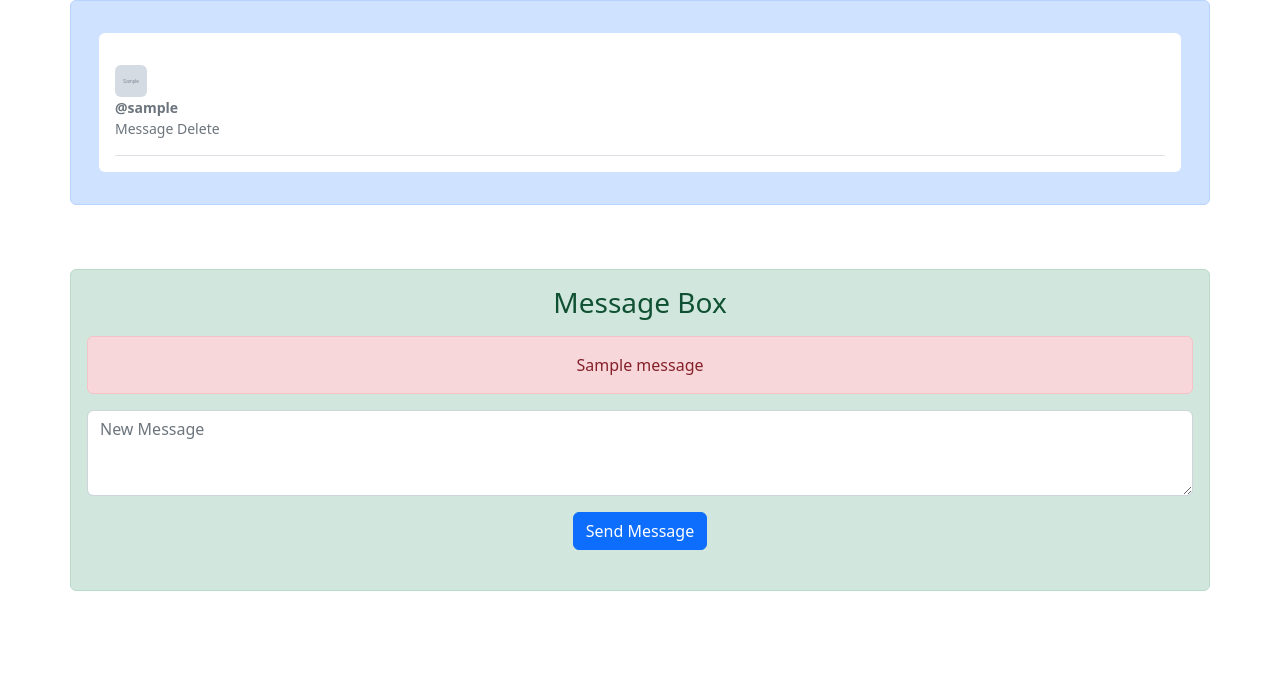
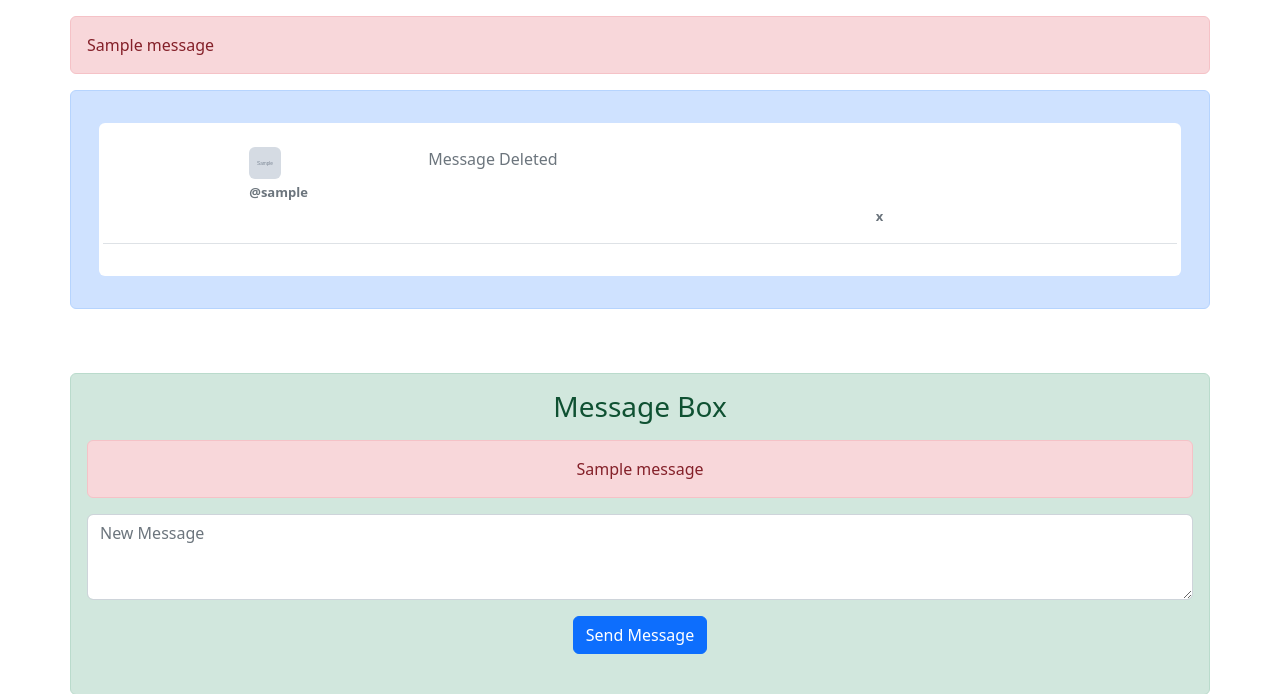
Before and after one commit to jimmy0412/AD_website, a Flask app: page /message_board in a window 1280 px wide. Shown: the part 56-750 px from the top of the page. Before the commit the page ends 647 px from the top, so only its background shows below. Run offline with Flask 3, Linux system fonts and the light colour scheme; tables that the repository leaves empty hold one stand-in row (values such as "Sample post"); grey boxes marked "Sample" are stand-in pictures; one stand-in notice (Sample message) is shown; some libraries are stand-ins or nearby versions.

Commit message:
edition 1 board.html update

```diff
--- a/app/app.py
+++ b/app/app.py
@@ -5,7 +5,8 @@ import pandas as pd
 import os
 import json
 import re
-
+import random
+import string
 app = Flask(__name__)
 app.secret_key = os.urandom(32)
 
@@ -14,9 +15,13 @@ app.secret_key = os.urandom(32)
 #############
 
 # ref : https://stackabuse.com/using-sqlalchemy-with-flask-and-postgresql/
+sql_url = os.environ['SQLALCHEMY_DATABASE_URI']
 app.config['SQLALCHEMY_TRACK_MODIFICATIONS'] = True
-app.config['SQLALCHEMY_DATABASE_URI'] = os.environ['SQLALCHEMY_DATABASE_URI']
+app.config['SQLALCHEMY_DATABASE_URI'] = sql_url
+#app.config['SQLALCHEMY_DATABASE_URI'] = os.environ['SQLALCHEMY_DATABASE_URI']
 db = SQLAlchemy(app)
+
+max_len = 25
 
 ### setup timezone
 from datetime import datetime, timezone, timedelta
@@ -39,9 +44,9 @@ class User(db.Model):
     __tablename__ = 'users'
 
     id = db.Column(db.Integer, primary_key=True,autoincrement=True)
-    username = db.Column(db.String(30),unique=True,nullable=False)
-    password = db.Column(db.String(30),nullable=False)
-    img_name = db.Column(db.String(50),nullable=False)
+    username = db.Column(db.String(max_len),unique=True,nullable=False)
+    password = db.Column(db.String(max_len),nullable=False)
+    img_name = db.Column(db.String(128),nullable=False)
 
     def __init__(self,username,password):
         self.username = username
@@ -52,9 +57,9 @@ class Message(db.Model):
     __tablename__ = 'message'
 
     id = db.Column(db.Integer, primary_key=True,autoincrement=True)
-    message = db.Column(db.String(256),nullable=False)
+    message = db.Column(db.String(1024),nullable=False)
     is_deleted = db.Column(db.Boolean)
-    timestamp =  db.Column(db.String(256),nullable=False)
+    timestamp =  db.Column(db.String(30),nullable=False)
     uid = db.Column(db.Integer, db.ForeignKey('users.id'))
     user = db.relationship('User')
 
@@ -101,8 +106,13 @@ def login():
     def is_only_number_letter(username,password):
         return regex.match(username) and  regex.match(password)
 
+    def is_max_len(username,password):
+        return len(username) > max_len or len(password) > max_len
+
     username = request.form.get('username')
     password = request.form.get('password')
+
+
 
     user = User.query.filter_by(username=username).first()
     ## user don't exits
@@ -116,6 +126,9 @@ def login():
             flash("Only numbers, letters and dashes are allowed")
             return redirect("/create_user")
 
+        if is_max_len(username,password) :
+            flash(f"Exceed Max Length {max_len}")
+            return redirect("/create_user")
         ### create user to db
         new_user = User(username,password)
         db.session.add(new_user)
@@ -143,7 +156,7 @@ def logout():
 
 @app.route('/user')
 def user():
-    engine = create_engine(os.environ['SQLALCHEMY_DATABASE_URI'], echo = False)
+    engine = create_engine(sql_url, echo = False)
     user_table = pd.read_sql_table(table_name="users", con=engine)
     result = user_table[["id","username"]].to_json(orient="records")
     parsed = json.loads(result)
@@ -271,8 +284,14 @@ def uploader():
         flash('Please upload jpg or png image')
         return redirect('/upload_img')
 
+    ## If same filename/ then change upload filename like add some random bytes
     filename = secure_filename(file.filename)
     filepath = os.path.join(app.config['UPLOAD_PATH'],filename)
+
+    while os.path.isfile(filepath) :
+        filename = ''.join(random.choice(string.ascii_letters) for _ in range(4)) + filename
+        filepath = os.path.join(app.config['UPLOAD_PATH'],filename)
+
     file.save(filepath)
 
     ##  add filename to user db
@@ -297,7 +316,7 @@ def bbbbb():
 @app.route('/check_user_db_fjkdlsjflkdsjflkjdslkfjldskjfldsk')
 def check_user_db():
     #ref https://stackoverflow.com/questions/38151817/sqlalchemy-print-contents-of-table
-    engine = create_engine(os.environ['SQLALCHEMY_DATABASE_URI'], echo = False)
+    engine = create_engine(sql_url, echo = False)
     user_table = pd.read_sql_table(table_name="users", con=engine)
     result = user_table.to_json(orient="records")
     parsed = json.loads(result)
@@ -307,7 +326,7 @@ def check_user_db():
 @app.route('/check_message_db_fklsdkjflkjdsflkjdlsf')
 def check_message_db():
     #ref https://stackoverflow.com/questions/38151817/sqlalchemy-print-contents-of-table
-    engine = create_engine(os.environ['SQLALCHEMY_DATABASE_URI'], echo = False)
+    engine = create_engine(sql_url, echo = False)
     user_table = pd.read_sql_table(table_name="message", con=engine)
     result = user_table.to_json(orient="records")
     parsed = json.loads(result)
--- a/app/templates/board.html
+++ b/app/templates/board.html
@@ -2,6 +2,13 @@
 {% autoescape true %}
 
 
+<div class="box my-3 ">
+    {% with messages = get_flashed_messages() %} {% if messages %}
+    <div class="container-sm alert alert-danger" role="alert">
+        {{ messages[0] }}
+    </div>
+    {% endif %} {% endwith %}
+</div>
 <div class="container-sm  alert alert-primary ">
     <main role="main" class="container bootdey.com">
         {% for message in message_list %}
@@ -10,25 +17,41 @@
         {% if message.user.username == session['username'] %}
 
         <div class="my-3 p-3 bg-white rounded box-shadow">
-            <div class="media text-muted pt-3">
-                <div class="row justify-content-between">
-                    <div class="col-4">
-                        <img src="{{url_for('static',filename='img/' + message.user.img_name)}}" alt="" class="mr-3 rounded" width="32" height="32">
+            <div class="media text-muted pt-2">
+                <div class="row justify-content-md-center">
+                    <div class="col-2">
+                        <div class="row">
+                            <div class="col-12">
+                                <img src="{{url_for('static',filename='img/' + message.user.img_name)}}" alt="" class="mr-3 rounded" width="32" height="32">
+                            </div>
+                            <div class="col">
+                                <strong class="d-block text-gray-dark"><font size="-1">@{{message.user.username}}</font></strong>
+                            </div>
+                        </div>
+
+
                     </div>
+                    <div class="col-5" style="word-wrap: break-word">{{message.message}}</div>
                     <div class="col-2">
                         <form action="/delete_message" method="post">
                             <input type="hidden" name="msg_id" value="{{message.id}}">
-                            <button class="btn btn-danger" role="button" style="--bs-btn-padding-y: .25rem; --bs-btn-padding-x: .5rem; --bs-btn-font-size: .75rem;"><i class="fa fa-trash"></i></button>
+                            <button class="btn btn-danger" role="button"
+                                style="--bs-btn-padding-y: .25rem; --bs-btn-padding-x: .5rem; --bs-btn-font-size: .75rem;"><i
+                                    class="fa fa-trash"></i></button>
                         </form>
+                        <strong class="d-block text-gray-dark"><font size="-1">{{message.timestamp}}</font></strong>
                     </div>
 
                 </div>
 
-                <p class="media-body pb-3 mb-0 small lh-125 border-bottom border-gray">
-                    <strong class="d-block text-gray-dark">@{{message.user.username}}</strong>
-                    {{message.message}}
-
-                </p>
+                <div class="row justify-content-md-center">
+                    <div class="col-2">
+                    </div>
+                    <div class="col-5" style="word-wrap: break-word"></div>
+                    <div class="col-2"></div>
+                    <p class="media-body pb-3 mb-0 small lh-125 border-bottom border-gray"></p>
+                    </p>
+                </div>
 
             </div>
 
@@ -37,14 +60,34 @@
         {% else %}
 
         <div class="my-3 p-3 bg-white rounded box-shadow">
-            <div class="media text-muted pt-3">
-                <img src="{{url_for('static',filename='img/' + message.user.img_name)}}" alt="" class="mr-2 rounded"
-                    width="32" height="32">
-                <p class="media-body pb-3 mb-0 small lh-125 border-bottom border-gray">
-                    <strong class="d-block text-gray-dark">@{{message.user.username}}</strong>
-                    {{message.message}}
-                </p>
+            <div class="media text-muted pt-2">
+                <div class="row justify-content-md-center">
+                    <div class="col-2">
+
+                        <div class="row">
+                            <div class="col-12">
+                                <img src="{{url_for('static',filename='img/' + message.user.img_name)}}" alt="" class="mr-3 rounded" width="32" height="32">
+                            </div>
+                            <div class="col">
+                                <strong class="d-block text-gray-dark"><font size="-1">@{{message.user.username}}</font></strong>
+                            </div>
+                        </div>
+                    </div>
+                    <div class="col-5" style="word-wrap: break-word">{{message.message}}</div>
+                    <div class="col-2"></div>
+                </div>
+
+                <div class="row justify-content-md-center">
+                    <div class="col-2">
+                    </div>
+                    <div class="col-5"></div>
+                    <div class="col-2"><strong class="d-block text-gray-dark"><font size="-1">{{message.timestamp}}</font></strong></div>
+                    <p class="media-body pb-3 mb-0 small lh-125 border-bottom border-gray"></p>
+                    </p>
+                </div>
+
             </div>
+
         </div>
 
         {% endif %}
@@ -52,14 +95,33 @@
         {% else %}
 
         <div class="my-3 p-3 bg-white rounded box-shadow">
-            <div class="media text-muted pt-3">
-                <img src="{{url_for('static',filename='img/' + message.user.img_name)}}" alt="" class="mr-2 rounded"
-                    width="32" height="32">
-                <p class="media-body pb-3 mb-0 small lh-125 border-bottom border-gray">
-                    <strong class="d-block text-gray-dark">@{{message.user.username}}</strong>
-                    Message Delete
-                </p>
+            <div class="media text-muted pt-2">
+                <div class="row justify-content-md-center">
+                    <div class="col-2">
+                        <div class="row">
+                            <div class="col-12">
+                                <img src="{{url_for('static',filename='img/' + message.user.img_name)}}" alt="" class="mr-3 rounded" width="32" height="32">
+                            </div>
+                            <div class="col">
+                                <strong class="d-block text-gray-dark"><font size="-1">@{{message.user.username}}</font></strong>
+                            </div>
+                        </div>
+                    </div>
+                    <div class="col-5" style="word-wrap: break-word" >Message Deleted</div>
+                    <div class="col-2"></div>
+                </div>
+                <div class="row justify-content-md-center">
+                    <div class="col-2">
+                    </div>
+                    <div class="col-5"></div>
+                    <div class="col-2"><strong class="d-block text-gray-dark"><font size="-1">{{message.timestamp}}</font></strong></div>
+                    <p class="media-body pb-3 mb-0 small lh-125 border-bottom border-gray"></p>
+                    </p>
+                </div>
+
+
             </div>
+
         </div>
 
 
@@ -93,6 +155,7 @@
         </div>
     </div>
 </div>
+
 {% endautoescape %}
 
 
--- a/app/templates/upload.html
+++ b/app/templates/upload.html
@@ -1,7 +1,7 @@
 {% extends "base.html" %} {% block content %}
 <div class="d-grid gap-3 p-5">
     <div class="container text-center alert alert-success ">
-        <h3 class="title mb-3">Upload Img</h3>
+        <h3 class="title mb-3">Upload Image</h3>
         <div class="box">
             {% with messages = get_flashed_messages() %} {% if messages %}
             <div class="alert alert-danger" role="alert">
```
Also changed, not shown: app/test.py (+23 -6 lines).
